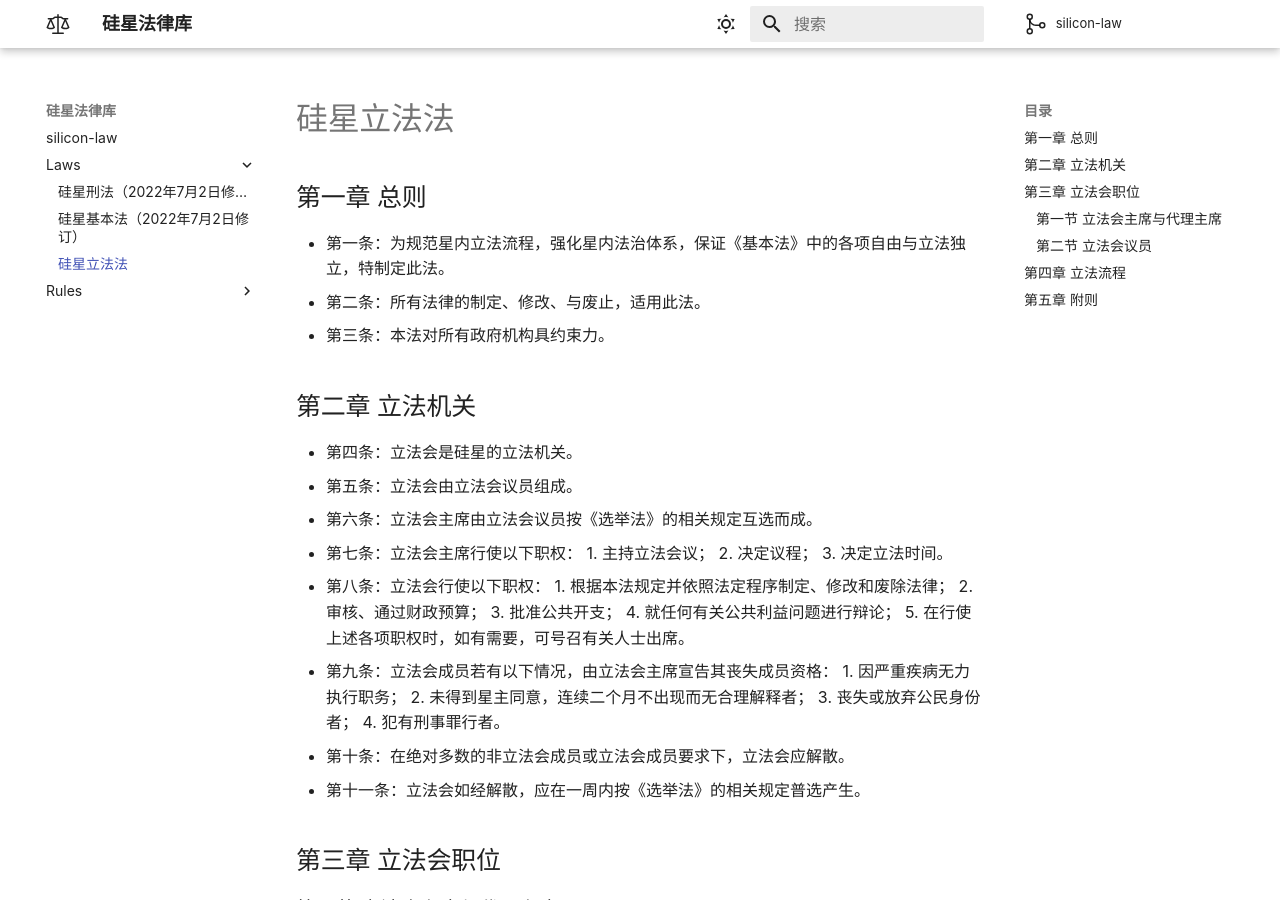
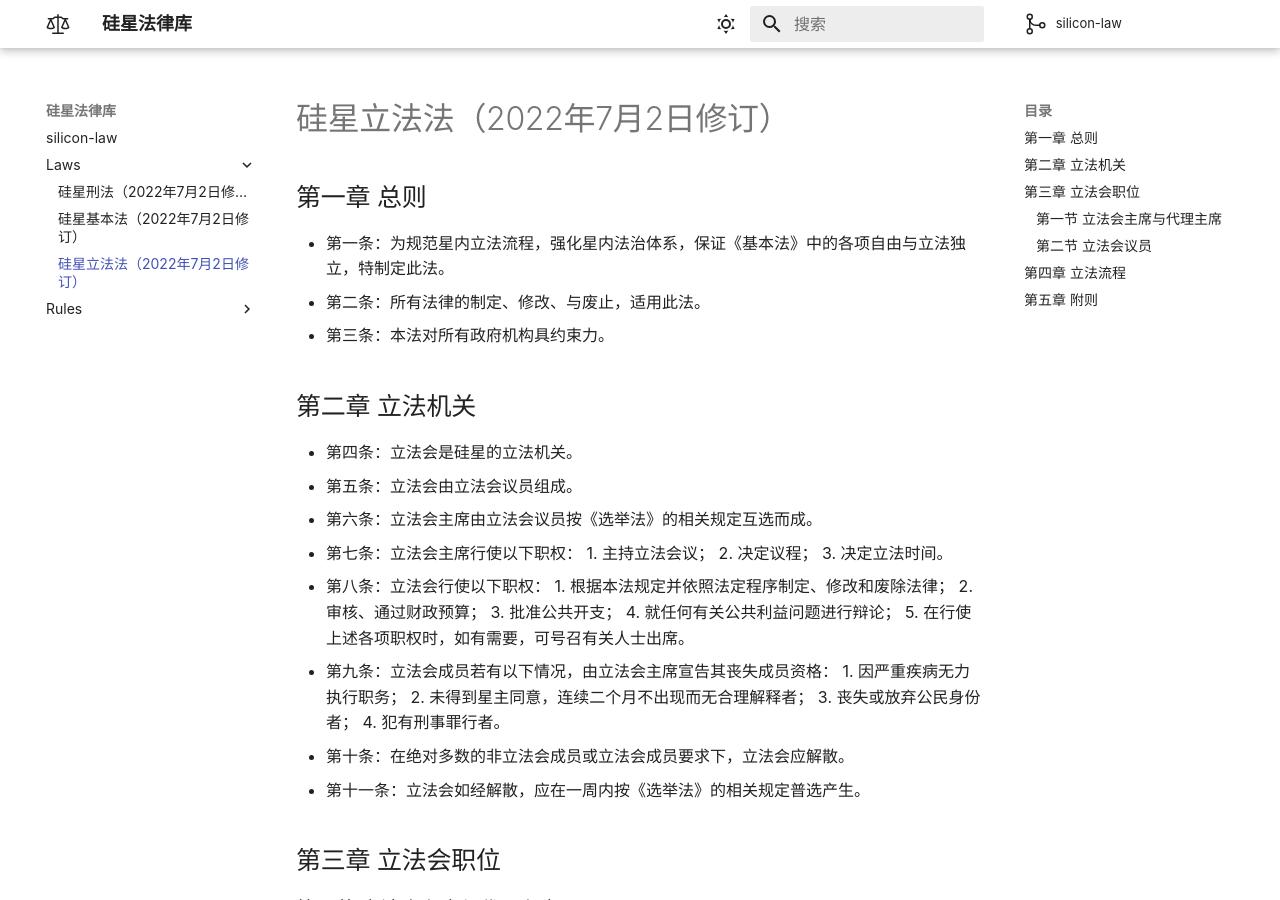
Before and after one commit to silicon-star-united-government/silicon-law, an MkDocs documentation site: the page built from docs/laws/硅星立法法.md, in a window 1280 px wide and 900 px high. Built offline with MkDocs 1.6.1 and Material for MkDocs 9.7.7, drawn with Linux system fonts in a browser that asks for light colours; comment, search, counter and statistics services are not loaded.

Commit message:
Update 硅星立法法.md

```diff
--- a/docs/laws/硅星立法法.md
+++ b/docs/laws/硅星立法法.md
@@ -1,4 +1,4 @@
-# 硅星立法法
+# 硅星立法法（2022年7月2日修订）
 ## 第一章 总则
 * 第一条：为规范星内立法流程，强化星内法治体系，保证《基本法》中的各项自由与立法独立，特制定此法。
 * 第二条：所有法律的制定、修改、与废止，适用此法。
```
